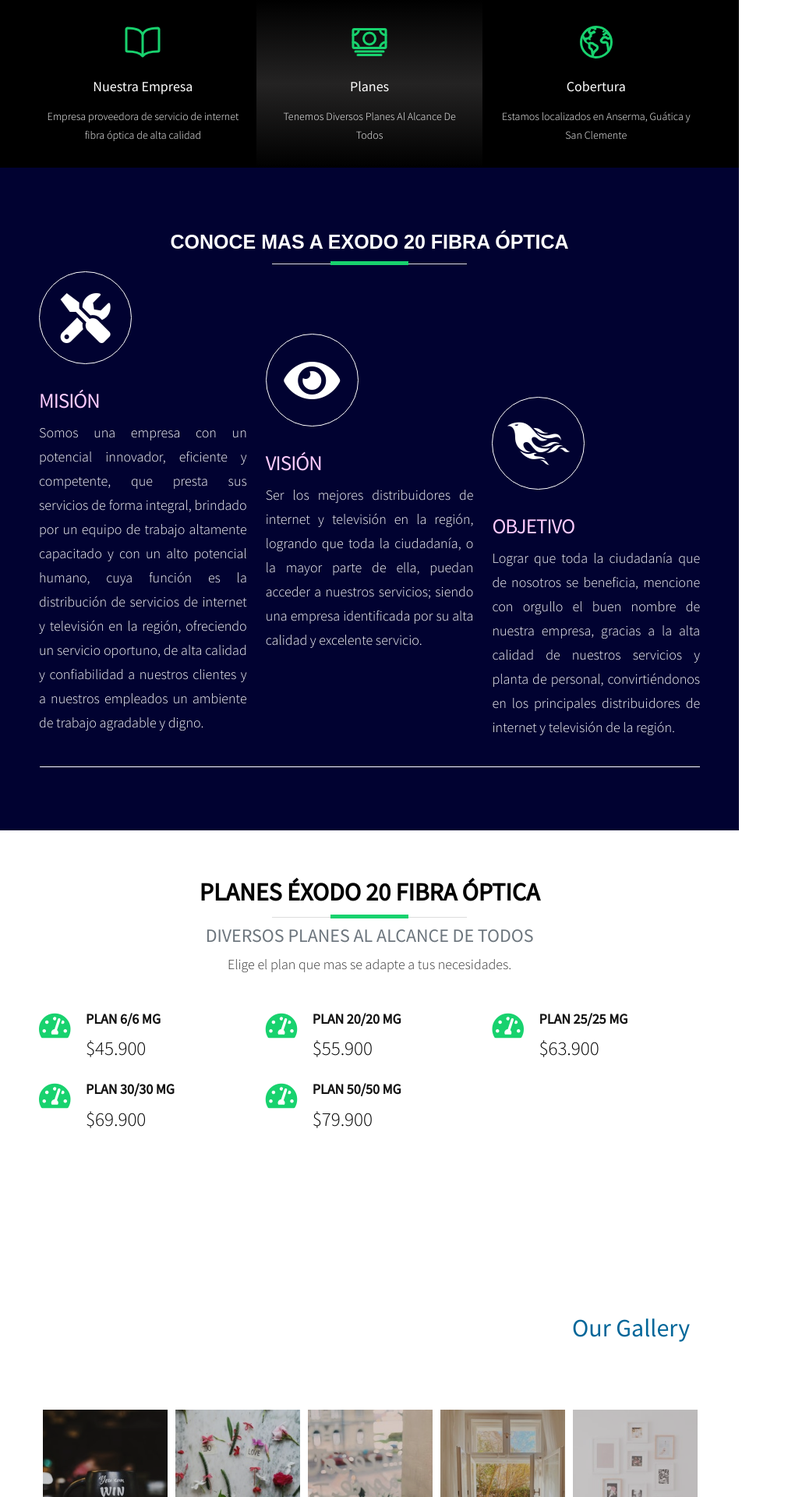
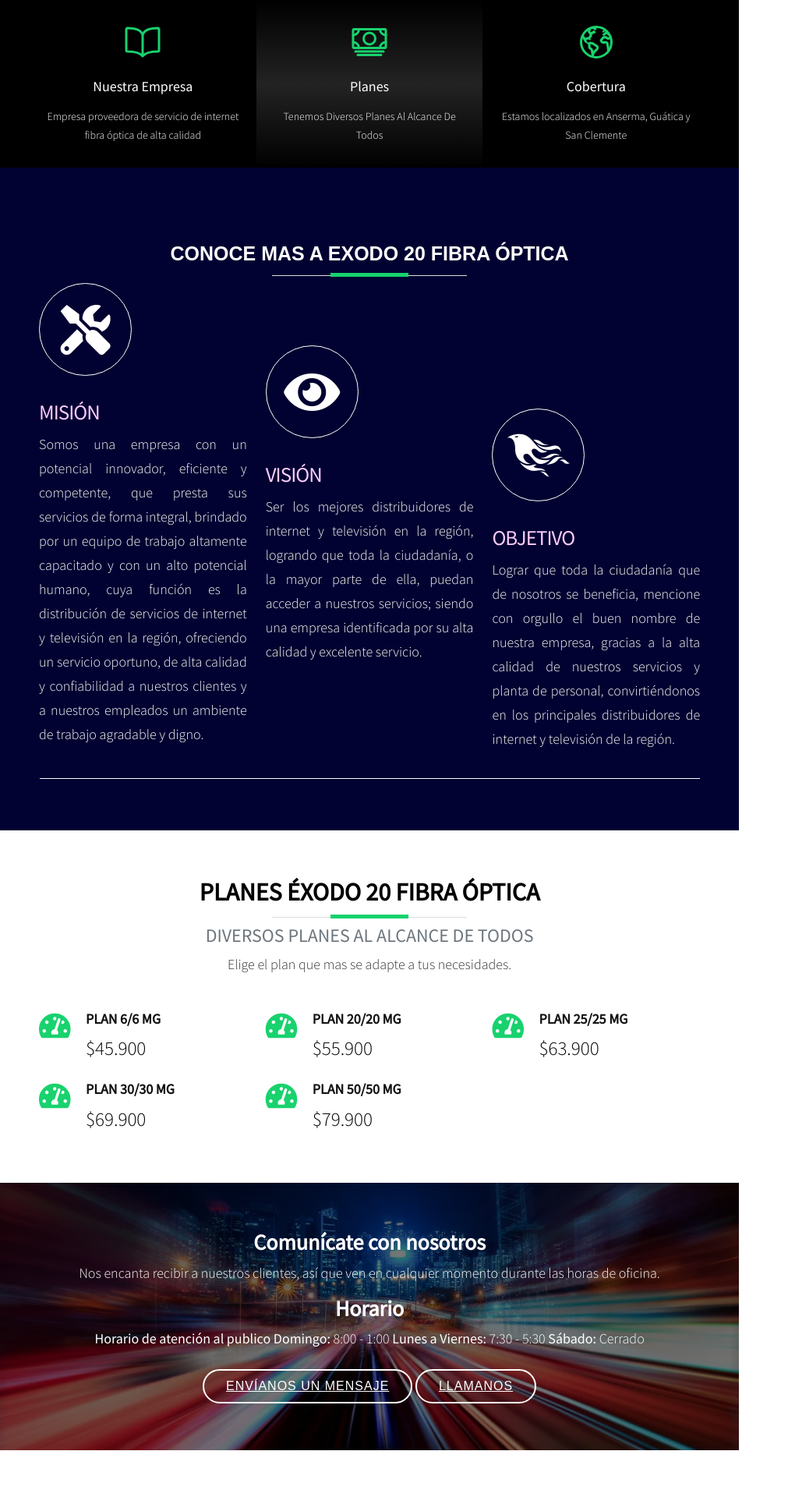
Before and after one commit to Licano-dev/exodo20Update, a PHP site: page / in a window 1280 px wide. Shown: the part 800-2720 px from the top of the page at 78% size, without its empty margins (0-1011 px from the left). Run offline with PHP 8.4, Linux system fonts and the light colour scheme; some libraries are stand-ins or nearby versions.

Commit message:
se agrego sección de contacto

```diff
--- a/css/style.css
+++ b/css/style.css
@@ -138,3 +138,47 @@
 }
 
 /* Fin servicios */
+
+/* Call To Action Section
+--------------------------------*/
+
+#call-to-action {
+    background: linear-gradient(rgba(0, 142, 99, 0.1), rgba(0, 0, 0, 0.1)), url(../img/ilustración2.webp) fixed center center;
+    background-size: cover;
+    padding: 60px 0;
+    /*  */
+    background-color: rgba(5, 5, 5, 0.558);
+    background-blend-mode: soft-light;
+}
+
+#call-to-action h3,
+#call-to-action h4 {
+    color: #fff;
+    font-size: 28px;
+    font-weight: 700;
+}
+
+#call-to-action p {
+    color: #fff;
+}
+
+#call-to-action .cta-btn {
+    font-family: "Montserrat", sans-serif;
+    text-transform: uppercase;
+    font-weight: 500;
+    font-size: 16px;
+    letter-spacing: 1px;
+    display: inline-block;
+    padding: 8px 28px;
+    border-radius: 25px;
+    transition: 0.5s;
+    margin-top: 10px;
+    border: 2px solid #fff;
+    color: #fff;
+}
+
+#call-to-action .cta-btn:hover {
+    background: #18d26e;
+    border: 2px solid #18d26e;
+}
+/* fin call-to-action */
--- a/css/tooplate-simply-amazed.css
+++ b/css/tooplate-simply-amazed.css
@@ -689,8 +689,8 @@ textarea.form-control {
 
 /* <<< Work Side >>> */
 .work-section {
-  padding-top: 90px!important;
-  padding-bottom: 90px!important;
+  padding-top: 50px!important;
+  padding-bottom: 20px!important;
   min-height: 850px;
   background-color: var(--azul_oscuro);
 }
--- a/index.html
+++ b/index.html
@@ -175,14 +175,34 @@
                         <p class="description">$79.900</p>
                     </div>
 
-
                 </div>
 
             </div>
         </section>
         <!-- #services -->
+        <!-- Comunicate nosotros -->
+        <section id="call-to-action" class="wow fadeIn">
+            <div class="container text-center">
+                <h3>Comunícate con nosotros</h3>
+                <p> Nos encanta recibir a nuestros clientes, así que ven en cualquier momento durante las horas de oficina.</p>
+                <h4>Horario</h4>
+                <p>
+                    <strong>Horario de atención al publico</strong>
 
-            <section class="gallery-section section parallax-window" data-parallax="scroll" data-image-src="img/ilustración2.webp" id="section-3">
+                    <strong>Domingo:</strong> 8:00 - 1:00
+
+                    <strong>Lunes a Viernes:</strong> 7:30 - 5:30
+
+                    <strong>Sábado:</strong> Cerrado</p>
+                <a class="cta-btn" target="blank" href="https://api.whatsapp.com/send?phone=573117403509&text=Hola%20quiero%20m%C3%A1s%20informaci%C3%B3n%20de%20sus%20servicios.">Envíanos un Mensaje</a>
+                <a class="cta-btn" target="_blank" href="tel:+573117403509">Llamanos</a>
+            </div>
+        </section>
+        <!-- fin comunicate con nosotros -->
+
+        <br><br><br><br><br>
+
+        <!-- <section class="gallery-section section parallax-window" data-parallax="scroll" data-image-src="img/ilustración2.webp" id="section-3">
             <div class="container">
                 <div class="title text-right">
                     <h2>Our Gallery</h2>
@@ -271,7 +291,7 @@
                     </figure>
                 </div>
             </div>
-            </section>
+        </section> -->
 
             <section class="contact-section section" id="section-4">
                 <div class="container">
```
Also changed, not shown: img/fondo-contac.jpg (added), img/image-4.png (added). Lines whose indentation alone changed are shown as unchanged.
